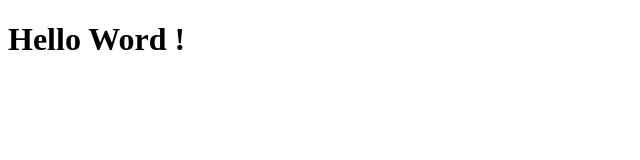
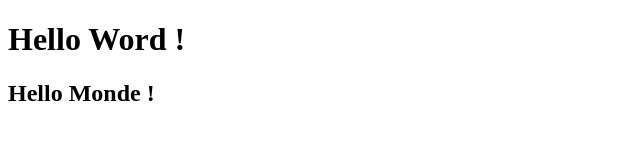
Before and after one commit to baissa1155/tdsiProjetSymfony, a plain HTML site: page index.html in a window 1280 px wide. Shown: the whole page, without its empty margins (0-640 px from the left). Drawn offline with Linux system fonts and the light colour scheme.

Commit message:
changement index

```diff
--- a/index.html
+++ b/index.html
@@ -11,6 +11,7 @@
 <body>
 
     <h1>Hello Word !</h1>
+    <h2>Hello Monde !</h2>
 </body>
 
 </html>
```
